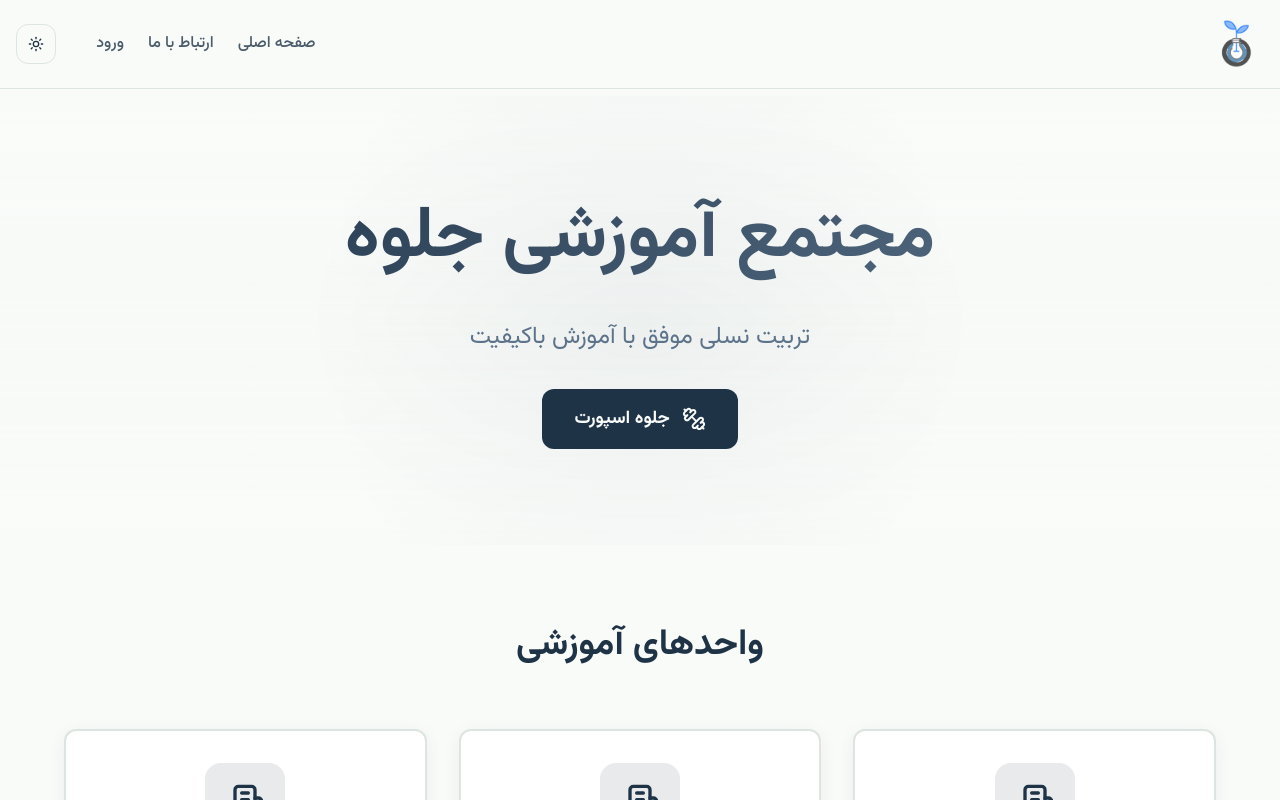
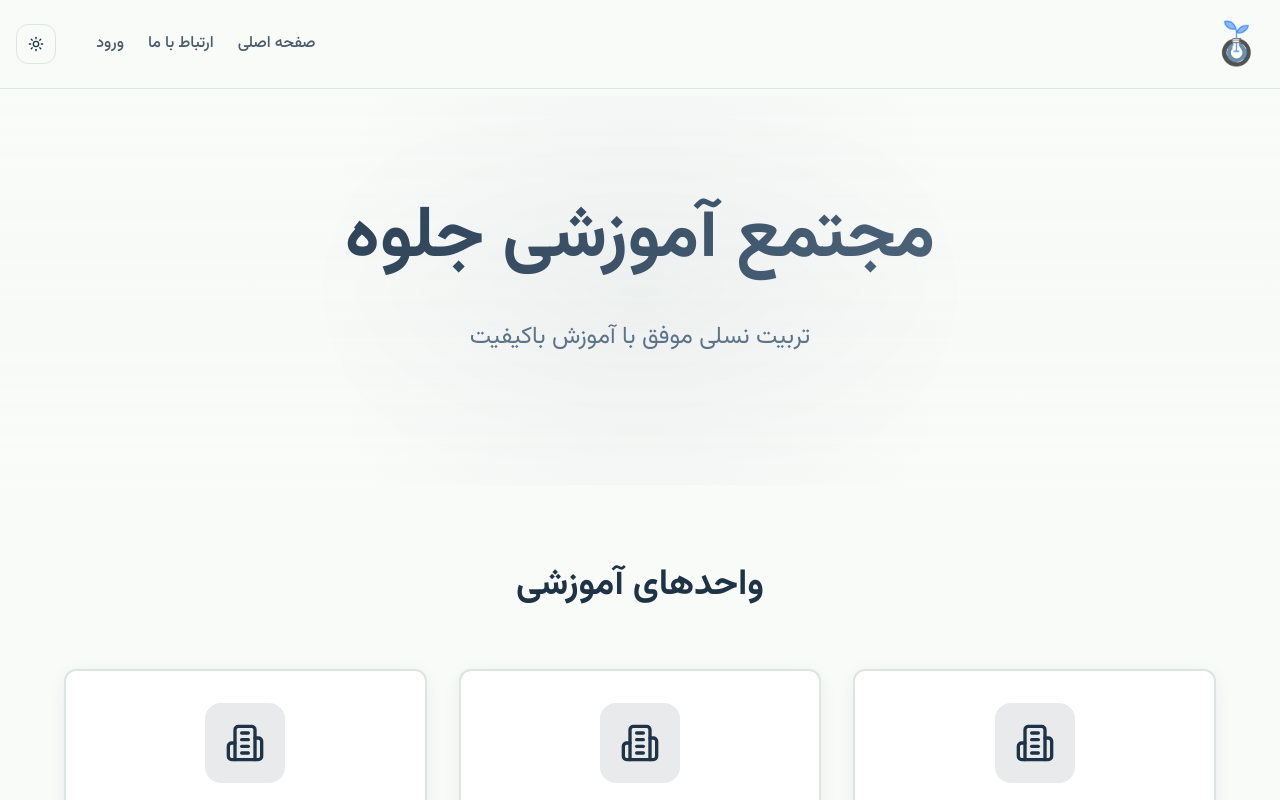
Before and after one commit to arsessss/jelve, a React (Vite) app: page / in a window 1280 px wide. Shown: the top 800 px of the page. Built offline with nearby package versions, Linux system fonts and the light colour scheme; no server answers; the database is empty; a small style sheet from the web is missing; the HTML template or start-up script is replaced by a standard one.

Commit message:
Changes
Co-authored-by: arsessss <185816867+arsessss@users.noreply.github.com>

```diff
--- a/src/pages/Home.tsx
+++ b/src/pages/Home.tsx
@@ -1,7 +1,7 @@
 import { RoleBasedHeader } from "@/components/RoleBasedHeader";
 import { SchoolBlock } from "@/components/SchoolBlock";
 import { Link } from "react-router-dom";
-import { Dumbbell, ClipboardList } from "lucide-react";
+import { ClipboardList } from "lucide-react";
 import { useState, useEffect } from "react";
 import { supabase } from "@/integrations/supabase/client";
 import { Button } from "@/components/ui/button";
@@ -57,13 +57,6 @@ const Home = () => {
             <p className="text-2xl text-muted-foreground mb-8 max-w-3xl mx-auto leading-relaxed" dir="rtl">
               تربیت نسلی موفق با آموزش باکیفیت
             </p>
-            <Link
-              to="/sport"
-              className="inline-flex items-center gap-3 px-8 py-4 bg-foreground text-background font-bold text-lg rounded-lg transition-all duration-300 hover:scale-105 hover:shadow-lg active:scale-95 touch-target"
-            >
-              <Dumbbell className="w-6 h-6" />
-              جلوه اسپورت
-            </Link>
           </div>
         </section>
 
```
